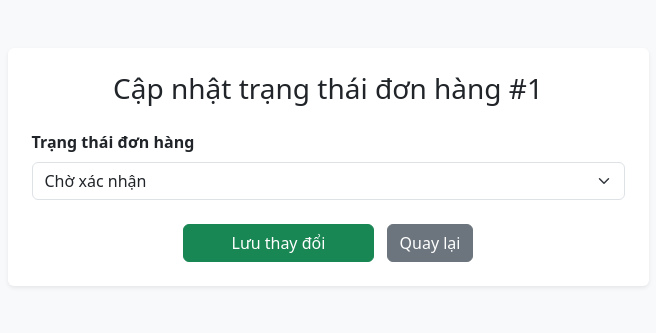
After one commit to tonit04/porsche_store_php, a PHP site: the page made by views/admin/order_update.php in a window 1280 px wide. The commit adds this page. Shown: the top 333 px of the page, without its empty margins (312-968 px from the left). Run offline with PHP 8.4, Linux system fonts and the light colour scheme; tables that the repository leaves empty or names only in its code hold one stand-in row (values such as "Sample post"); the template is opened without the code that fills it: most values are stand-ins (such as "Sample title", 1, 10 or a date in 2020).

Commit message:
update dashboard

```diff
--- a/controllers/CarAdminController.php
+++ b/controllers/CarAdminController.php
@@ -53,7 +53,6 @@ class CarAdminController extends BaseAdminController
             // Tạo xe mới
             $car = new Car();
             $car->create($_POST, $imageUrl);
-
             // Redirect về trang danh sách xe
             header('Location: index.php?controller=CarAdmin');
             exit;
@@ -87,7 +86,8 @@ class CarAdminController extends BaseAdminController
                 $imageUrl = $car->image_url;
             }
             $car->update($id, $_POST, $imageUrl);
-            header('Location: index.php?controller=CarAdmin');
+            $page = $_GET['page'] ?? 1;
+            header('Location: index.php?controller=CarAdmin&page=' . $page);
             exit;
         }
         $models = $car->getAllModels();
--- a/controllers/OrderAdminController.php
+++ b/controllers/OrderAdminController.php
@@ -31,7 +31,8 @@ class OrderAdminController extends BaseAdminController
         $order = $order->findById($id);
         if ($_SERVER['REQUEST_METHOD'] === 'POST') {
             $order->update($id, $_POST);
-            header('Location: index.php?controller=OrderAdmin');
+            $page = $_GET['page'] ?? 1;
+            header('Location: index.php?controller=OrderAdmin&page=' . $page);
             exit;
         }
         require_once './views/admin/order_update.php';
--- a/views/admin/car_list.php
+++ b/views/admin/car_list.php
@@ -164,8 +164,8 @@
                     </td>
                     <td><?= htmlspecialchars($car->description) ?></td>
                     <td>
-                        <a href="index.php?controller=CarAdmin&action=update&id=<?= $car->id ?>"
-                            class="btn btn-sm btn-warning mb-1">Sửa</a>
+                        <a href="index.php?controller=CarAdmin&action=update&id=<?= $car->id ?>&page=<?= $_GET['page'] ?? 1 ?>"
+                            class="btn btn-primary btn-sm">Sửa</a>
                         <a href="index.php?controller=CarAdmin&action=delete&id=<?= $car->id ?>"
                             class="btn btn-sm btn-danger"
                             onclick="return confirm('Bạn có chắc muốn xóa xe này?')">Xóa</a>
--- a/views/admin/car_update.php
+++ b/views/admin/car_update.php
@@ -116,7 +116,7 @@
 
             <div class="text-end">
                 <button type="submit" class="btn btn-success">Lưu thay đổi</button>
-                <a href="index.php?controller=CarAdmin&action=index" class="btn btn-secondary">Hủy</a>
+                <a href="index.php?controller=CarAdmin&page=<?= htmlspecialchars($_GET['page'] ?? 1) ?>" class="btn btn-secondary">Quay lại</a>
             </div>
         </form>
     </div>
--- a/views/admin/order_detail.php
+++ b/views/admin/order_detail.php
@@ -98,7 +98,7 @@
             <?php endif; ?>
         </div>
         <div class="text-end">
-            <a href="index.php?controller=OrderAdmin&action=index" class="btn btn-secondary">Quay lại</a>
+            <a href="index.php?controller=OrderAdmin&page=<?= htmlspecialchars($_GET['page'] ?? 1) ?>" class="btn btn-secondary">Quay lại</a>
         </div>
     </div>
 </body>
--- /dev/null
+++ b/views/admin/order_update.php
@@ -0,0 +1,40 @@
+<!DOCTYPE html>
+<html lang="vi">
+<head>
+    <meta charset="UTF-8">
+    <title>Cập nhật trạng thái đơn hàng</title>
+    <link href="https://cdn.jsdelivr.net/npm/bootstrap@5.3.0/dist/css/bootstrap.min.css" rel="stylesheet">
+</head>
+<body class="bg-light">
+<div class="container py-5">
+    <div class="row justify-content-center">
+        <div class="col-md-7">
+            <div class="card shadow-sm border-0">
+                <div class="card-body p-4">
+                    <h3 class="mb-4 text-center">Cập nhật trạng thái đơn hàng #<?= $order->id ?></h3>
+                    <form method="POST">
+                        <div class="mb-3">
+                            <label class="form-label fw-bold">Trạng thái đơn hàng</label>
+                            <select name="status" class="form-select" required>
+                                <?php
+                                $statuses = ['Pending' => 'Chờ xác nhận', 'Confirmed' => 'Đã xác nhận', 'Cancelled' => 'Đã hủy'];
+                                foreach ($statuses as $key => $label):
+                                ?>
+                                    <option value="<?= $key ?>" <?= $order->status == $key ? 'selected' : '' ?>>
+                                        <?= $label ?>
+                                    </option>
+                                <?php endforeach; ?>
+                            </select>
+                        </div>
+                        <div class="text-center mt-4">
+                            <button type="submit" class="btn btn-success px-5">Lưu thay đổi</button>
+                            <a href="index.php?controller=OrderAdmin&page=<?= htmlspecialchars($_GET['page'] ?? 1) ?>" class="btn btn-secondary ms-2">Quay lại</a>
+                        </div>
+                    </form>
+                </div>
+            </div>
+        </div>
+    </div>
+</div>
+</body>
+</html>
```
Also changed, not shown: models/Order.php (+7 -0 lines), views/admin/order_list.php (+6 -2 lines).
